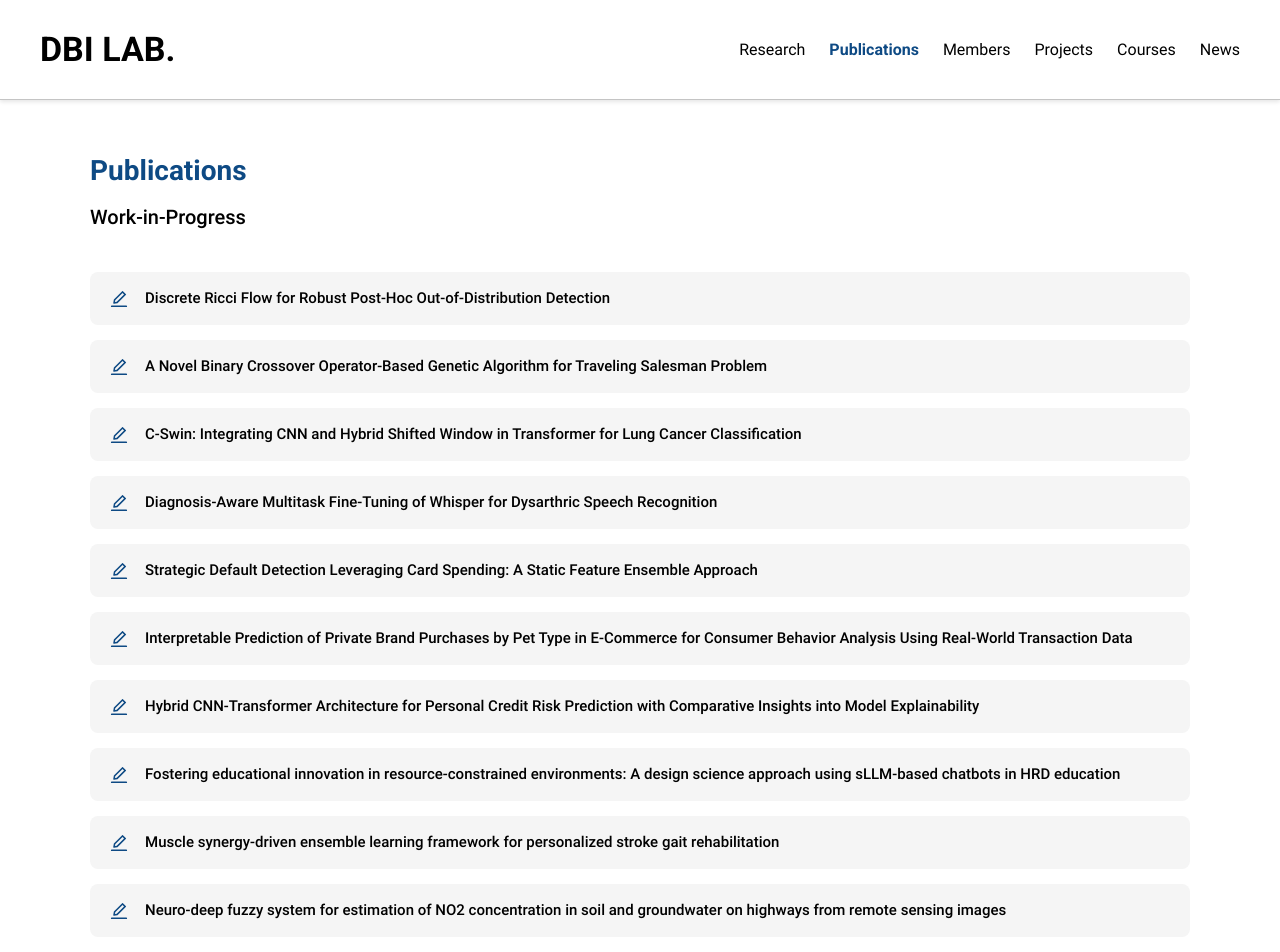
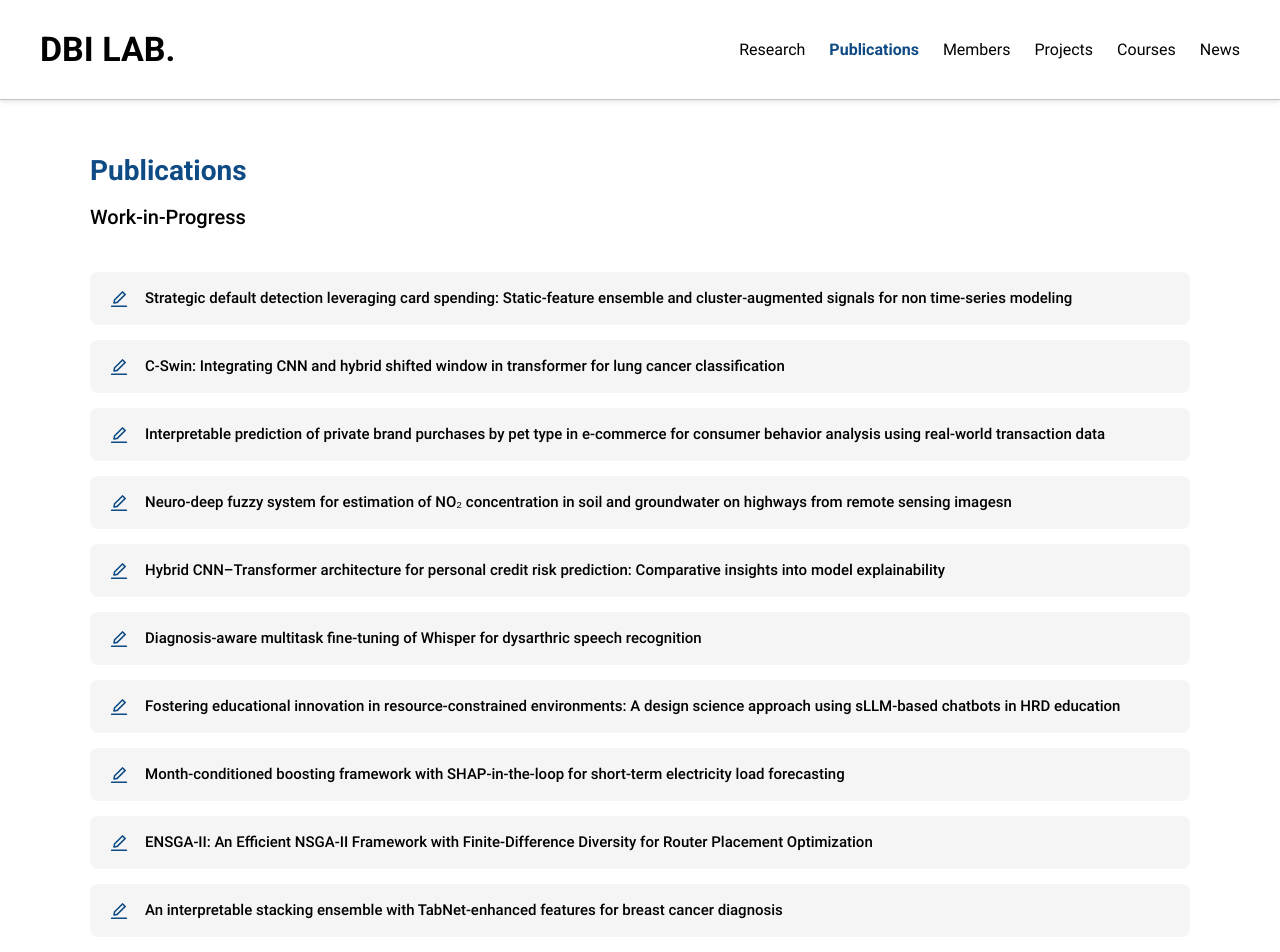
Before and after one commit to yoona-J/DBI-NEW-LAB-SITE, a React (Vite) app in the folder client/: page /work-in-progress-publications in a window 1280 px wide. Shown: the top 952 px of the page. Built offline with nearby package versions, Linux system fonts and the light colour scheme; a web font is replaced by a local one.

Commit message:
[add] add work-in publications

```diff
--- a/client/src/data/publications.json
+++ b/client/src/data/publications.json
@@ -7,10 +7,10 @@
     "journal": "CMC-Computers, Materials & Continua",
     "volume": "Vol.",
     "category": "SCI",
-    "link": ""
+    "link": "https://doi.org/10.32604/cmc.2025.076329"
   },
   {
-    "title": "Muscle synergy-driven ensemble learning framework for individualized stroke gait rehabilitation",
+    "title": "Muscle synergy-driven ensemble lesarning framework for individualized stroke gait rehabilitation",
     "authors": ["Jaehyuk Lee"],
     "year": 2025,
     "type": "Journal",
--- a/client/src/pages/WorkInProgressPublications.jsx
+++ b/client/src/pages/WorkInProgressPublications.jsx
@@ -6,34 +6,40 @@ export default function WorkInProgressPublications() {
   // Work-in-Progress 논문 데이터
   const workInProgressData = [
     {
-      title: "Discrete Ricci Flow for Robust Post-Hoc Out-of-Distribution Detection"
+      title: "Strategic default detection leveraging card spending: Static-feature ensemble and cluster-augmented signals for non time-series modeling"
     },
     {
-      title: "A Novel Binary Crossover Operator-Based Genetic Algorithm for Traveling Salesman Problem"
+      title: "C-Swin: Integrating CNN and hybrid shifted window in transformer for lung cancer classification"
     },
     {
-      title: "C-Swin: Integrating CNN and Hybrid Shifted Window in Transformer for Lung Cancer Classification"
+      title: "Interpretable prediction of private brand purchases by pet type in e-commerce for consumer behavior analysis using real-world transaction data"
     },
     {
-      title: "Diagnosis-Aware Multitask Fine-Tuning of Whisper for Dysarthric Speech Recognition"
+      title: "Neuro-deep fuzzy system for estimation of NO₂ concentration in soil and groundwater on highways from remote sensing imagesn"
     },
     {
-      title: "Strategic Default Detection Leveraging Card Spending: A Static Feature Ensemble Approach"
+      title: "Hybrid CNN–Transformer architecture for personal credit risk prediction: Comparative insights into model explainability"
     },
     {
-      title: "Interpretable Prediction of Private Brand Purchases by Pet Type in E-Commerce for Consumer Behavior Analysis Using Real-World Transaction Data"
-    },
-    {
-      title: "Hybrid CNN-Transformer Architecture for Personal Credit Risk Prediction with Comparative Insights into Model Explainability"
+      title: "Diagnosis-aware multitask fine-tuning of Whisper for dysarthric speech recognition"
     },
     {
       title: "Fostering educational innovation in resource-constrained environments: A design science approach using sLLM-based chatbots in HRD education"
     },
     {
-      title: "Muscle synergy-driven ensemble learning framework for personalized stroke gait rehabilitation"
+      title: "Month-conditioned boosting framework with SHAP-in-the-loop for short-term electricity load forecasting"
     },
     {
-      title: "Neuro-deep fuzzy system for estimation of NO2 concentration in soil and groundwater on highways from remote sensing images"
+      title: "ENSGA-II: An Efficient NSGA-II Framework with Finite-Difference Diversity for Router Placement Optimization"
+    },
+    {
+      title: "An interpretable stacking ensemble with TabNet-enhanced features for breast cancer diagnosis"
+    },
+    {
+      title: "Fair credit risk assessment through two-stage false negative recovery: Balancing financial inclusion and stability"
+    },
+    {
+      title: "Resource-Constrained Edge AI Solution for Smart Farming: Real-Time Pest and Disease Detection in Chili Pepper Fields"
     }
   ];
 
```
